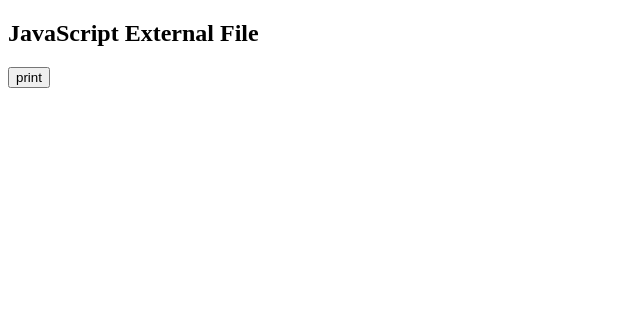
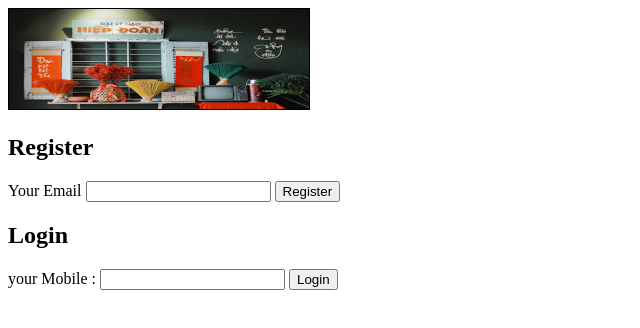
Before and after one commit to shadab057/Javascript-concept, a website: page Src/index.html in a window 1280 px wide. Shown: the whole page, without its empty margins (0-640 px from the left). Drawn offline with Linux system fonts and the light colour scheme.

Commit message:
DOM hierarchy JavaScript takes control over HTML elements

```diff
--- a/Src/index.html
+++ b/Src/index.html
@@ -4,12 +4,22 @@
     <meta charset="UTF-8">
     <meta name="viewport" content="width=device-width, initial-scale=1.0">
     <title>Document</title>
-    <script type="text/JavaScript" src="/Src/scripts/index.minjs">
+    <script src="/Src/scripts/index.js"></script>
 
-    </script>
 </head>
-<body>
-    <h2>JavaScript External File</h2>
-    <button onclick="printpage()">print</button>
+<body onload="bodyload()">
+  <img width="100" height="100" border="1" alt="photo">
+  <div>
+    <form>
+        <h2>Register</h2>
+        Your Email <input type="email"> <input type="button">
+    </form>
+  </div>
+  <div>
+    <form>
+        <h2>Login</h2>
+        your Mobile : <input type="text"> <input type="button">
+    </form>
+  </div>
 </body>
 </html>
--- a/Src/scripts/index.js
+++ b/Src/scripts/index.js
@@ -1,6 +1,6 @@
-<!--
-        "use strict";
-        function printpage() {
-            window.print();
-        }
-        -->>
+function bodyload() {
+    document.images[0].src = "/public/images/photo.jpg";
+    document.images[0].width = 300;
+    window.document.forms[0].elements[1].value = "Register"
+    window.document.forms[1].elements[1].value = "Login";
+}
```
Also changed, not shown: public/images/corner.jpg (added), public/images/free-photo-of-italian-pasta-with-tomato-and-pesto-sauce-overhead.jpg (added), public/images/photo.jpg (added).
